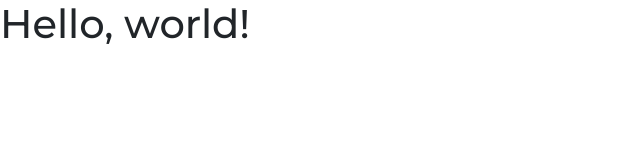
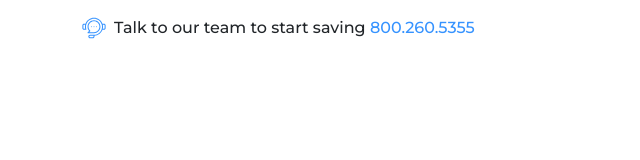
Before and after one commit to MarufAlAslam/refijet-html-template, a plain HTML site: page index.html in a window 1280 px wide. Shown: the whole page, without its empty margins (0-640 px from the left). Drawn offline with nearby package versions, Linux system fonts and the light colour scheme.

Commit message:
topbar done

```diff
--- a/css/style.css
+++ b/css/style.css
@@ -5,8 +5,21 @@
 
 * {
     font-family: "Montserrat", sans-serif;
+    font-weight: 400;
 }
 
 .roca {
     font-family: 'roca', sans-serif;
 }
+
+.text-blue {
+    color: #3693FF;
+}
+
+.support-icon {
+    width: 24px;
+}
+
+.fw-5 {
+    font-weight: 500;
+}
--- a/index.html
+++ b/index.html
@@ -10,15 +10,29 @@
 
     <!-- google font -->
     <link rel="preconnect" href="https://fonts.googleapis.com">
-<link rel="preconnect" href="https://fonts.gstatic.com" crossorigin>
-<link href="https://fonts.googleapis.com/css2?family=Montserrat:ital,wght@0,100..900;1,100..900&display=swap" rel="stylesheet">
+    <link rel="preconnect" href="https://fonts.gstatic.com" crossorigin>
+    <link href="https://fonts.googleapis.com/css2?family=Montserrat:ital,wght@0,100..900;1,100..900&display=swap"
+        rel="stylesheet">
 
     <!-- style css -->
     <link rel="stylesheet" href="css/style.css">
 </head>
 
 <body>
-    <h1>Hello, world!</h1>
+
+    <!-- topbar -->
+    <section class="topbar py-3">
+        <div class="container">
+            <div class="d-flex justify-content-start align-items-center gap-2">
+                <img src="img/support.svg" class="img-fluid support-icon" alt="">
+                <p class="mb-0 fw-5">
+                    Talk to our team to start saving <a href="tel:800.260.5355"
+                        class="text-blue text-decoration-none fw-5">800.260.5355</a>
+                </p>
+            </div>
+        </div>
+    </section>
+    <!-- topbar -->
 
     <!-- bootstrap -->
     <script src="https://cdn.jsdelivr.net/npm/bootstrap@5.3.3/dist/js/bootstrap.bundle.min.js"></script>
```
Also changed, not shown: img/support.svg (added).
